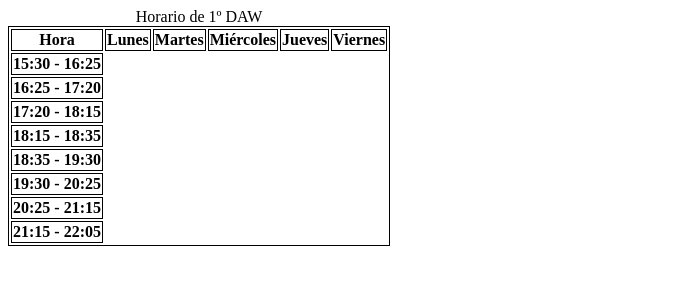
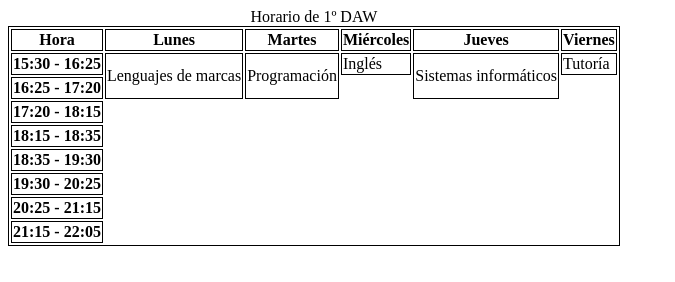
Before and after one commit to ALGEDINNI/tarea-1-11-tablas, a plain HTML site: page index.html in a window 1280 px wide. Shown: the whole page, without its empty margins (0-675 px from the left). Drawn offline with Linux system fonts and the light colour scheme.

Commit message:
1ª hora

```diff
--- a/index.html
+++ b/index.html
@@ -25,6 +25,13 @@
         </tr>
                 <tr>
             <th>15:30 - 16:25</th>
+            <!-- td: es una celda normal de datos. Aquí va el módulo que toca. -->
+            <!-- rowspan: une una celda con las de debajo. El número dice cuántas filas ocupa. -->
+            <td rowspan="2">Lenguajes de marcas</td>
+            <td rowspan="2">Programación</td>
+            <td>Inglés</td>
+            <td rowspan="2">Sistemas informáticos</td>
+            <td>Tutoría</td>
         </tr>
         <tr>
             <th>16:25 - 17:20</th>
```
